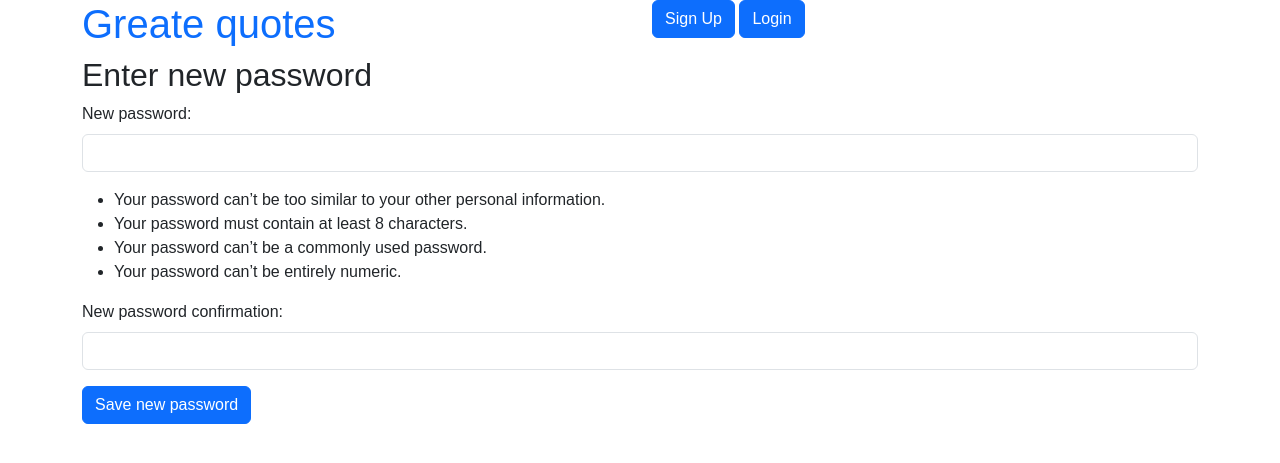
After one commit to KondratovaLudmila/site_via_django, a Django app: page /users/reset-password/confirm/1/1/ in a window 1280 px wide. The commit adds this page. Shown: the top 463 px of the page. Run offline with Django 5.2, Linux system fonts and the light colour scheme; data that the repository does not hold is empty.

Commit message:
add reset password and environment variables

```diff
--- a/pyproject.toml
+++ b/pyproject.toml
@@ -10,6 +10,7 @@ python = "^3.11"
 django = "^5.0"
 psycopg2 = "^2.9.9"
 scrapy = "^2.11.0"
+django-environ = "^0.11.2"
 
 
 [build-system]
--- a/quotes/users/forms.py
+++ b/quotes/users/forms.py
@@ -6,6 +6,10 @@ class RegisterForm(UserCreationForm):
     username = forms.CharField(max_length=100,
                                required=True,
                                widget=forms.TextInput())
+
+    email = forms.CharField(min_length=8,
+                             required=True,
+                             widget=forms.TextInput())
 
     password1 = forms.CharField(max_length=50,
                                 required=True,
@@ -16,7 +20,7 @@ class RegisterForm(UserCreationForm):
 
     class Meta:
         model = User
-        fields = ['username', 'password1', 'password2']
+        fields = ['username', 'email', 'password1', 'password2']
 
 
 class LoginForm(AuthenticationForm):
--- a/quotes/users/templates/users/login.html
+++ b/quotes/users/templates/users/login.html
@@ -29,6 +29,9 @@
         <button type="submit" class="btn btn-primary">Submit</button>
         <button type="reset" class="btn btn-secondary">Reset</button>
     </div>
+    <div class="small text-center">
+        <a href="{% url "users:password_reset" %}" class="text-center"><i>Forgot Password?</i></a>
+    </div>
 </form>
 </div>
 </div>
--- /dev/null
+++ b/quotes/users/templates/users/password_reset_confirm.html
@@ -0,0 +1,16 @@
+{% extends "quotesapp/base.html" %}
+
+{% block content %}
+
+<h2>Enter new password</h2>
+<form method="post">
+    {% csrf_token %}
+    <label class="form-label" for="id_new_password1">New password:</label>
+    <input type="password" class="form-control" name="new_password1" autocomplete="new-password" required="" aria-describedby="id_new_password1_helptext" id="id_new_password1">
+    <span class="helptext" id="id_new_password1_helptext"></span></p><ul><li>Your password can’t be too similar to your other personal information.</li><li>Your password must contain at least 8 characters.</li><li>Your password can’t be a commonly used password.</li><li>Your password can’t be entirely numeric.</li></ul>
+    <label class="form-label" for="id_new_password2">New password confirmation:</label>
+    <input type="password" class="form-control mb-3" name="new_password2" autocomplete="new-password" required="" id="id_new_password2">
+    <button type="submit" class="btn btn-primary" >Save new password</button>
+</form>
+
+{% endblock %}
--- /dev/null
+++ b/quotes/users/templates/users/password_reset_subject.txt
@@ -0,0 +1 @@
+Reset password
--- a/quotes/users/urls.py
+++ b/quotes/users/urls.py
@@ -1,4 +1,6 @@
 from django.urls import path
+from django.contrib.auth.views import PasswordResetDoneView, PasswordResetConfirmView, PasswordResetCompleteView
+
 from . import views
 
 app_name = 'users'
@@ -7,4 +9,14 @@ urlpatterns = [
     path('signup/', views.signupuser, name='signup'),
     path('login/', views.loginuser, name='login'),
     path('logout/', views.logoutuser, name='logout'),
+    path('reset-password/', views.ResetPasswordView.as_view(), name='password_reset'),
+    path('reset-password/done/', PasswordResetDoneView.as_view(template_name='users/password_reset_done.html'),
+         name='password_reset_done'),
+    path('reset-password/confirm/<uidb64>/<token>/',
+         PasswordResetConfirmView.as_view(template_name='users/password_reset_confirm.html',
+                                          success_url='/users/reset-password/complete/'),
+         name='password_reset_confirm'),
+    path('reset-password/complete/',
+         PasswordResetCompleteView.as_view(template_name='users/password_reset_complete.html'),
+         name='password_reset_complete'),
 ]
```
Also changed, not shown: quotes/quotes/settings.py (+21 -5 lines), quotes/users/templates/users/password_reset.html (added, +14 -0 lines), quotes/users/templates/users/password_reset_complete.html (added, +7 -0 lines), quotes/users/templates/users/password_reset_done.html (added, +8 -0 lines), quotes/users/templates/users/password_reset_email.html (added, +13 -0 lines), quotes/users/templates/users/signup.html (+6 -1 lines), quotes/users/views.py (+12 -0 lines), 1 other file.
